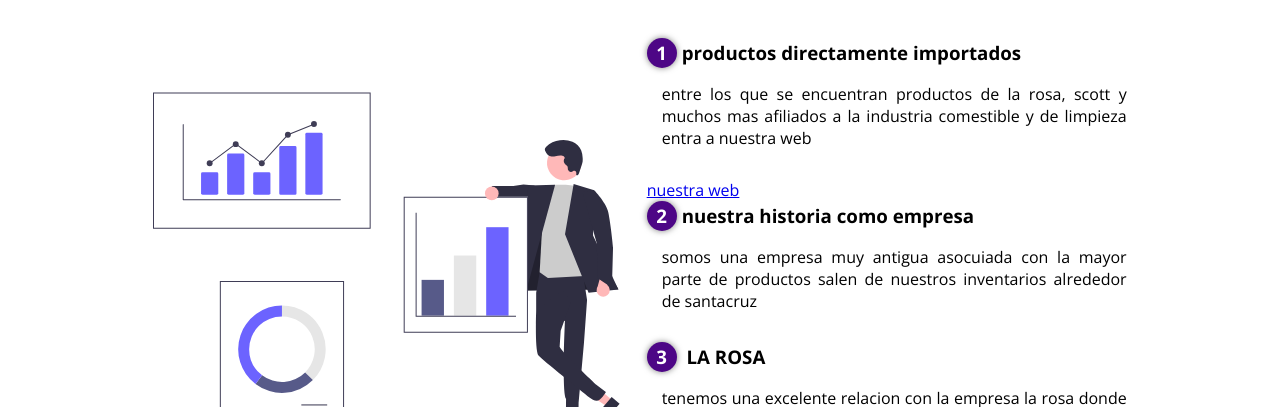
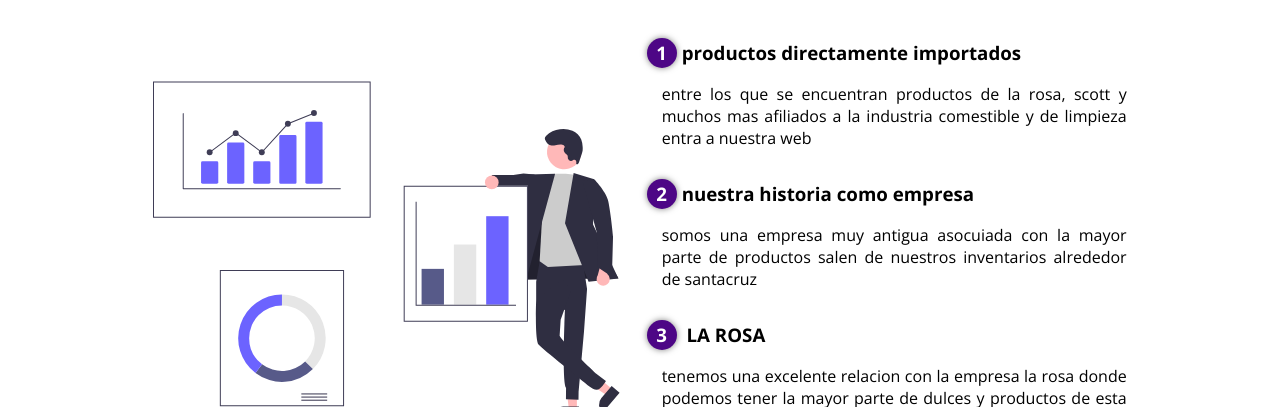
Before and after one commit to kernelboy34/nexolider, a plain HTML site: page index.html in a window 1280 px wide. Shown: the part 693-1100 px from the top of the page. Drawn offline with nearby package versions, Linux system fonts and the light colour scheme.

Commit message:
Update index.html

```diff
--- a/index.html
+++ b/index.html
@@ -34,7 +34,7 @@
                 <img src="img/undraw_All_the_data_re_hh4w.svg" alt="" class="imagen-about-us">
                 <div class="contenido-textos">
                     <h3><span>1</span>productos directamente importados</h3>
-                    <p>entre los que se encuentran productos de la rosa, scott y muchos mas afiliados a la industria comestible  y  de limpieza entra a nuestra web</p><a href="https://2527-bo.all.biz">nuestra web</a>
+                    <p>entre los que se encuentran productos de la rosa, scott y muchos mas afiliados a la industria comestible  y  de limpieza entra a nuestra web</p>
                     <h3><span>2</span>nuestra historia como empresa </h3>
                     <p>somos una empresa muy antigua asocuiada con la mayor parte  de productos salen de nuestros inventarios  alrededor de santacruz</p>
                     <h3><span>3</span> LA ROSA</h3>
```
